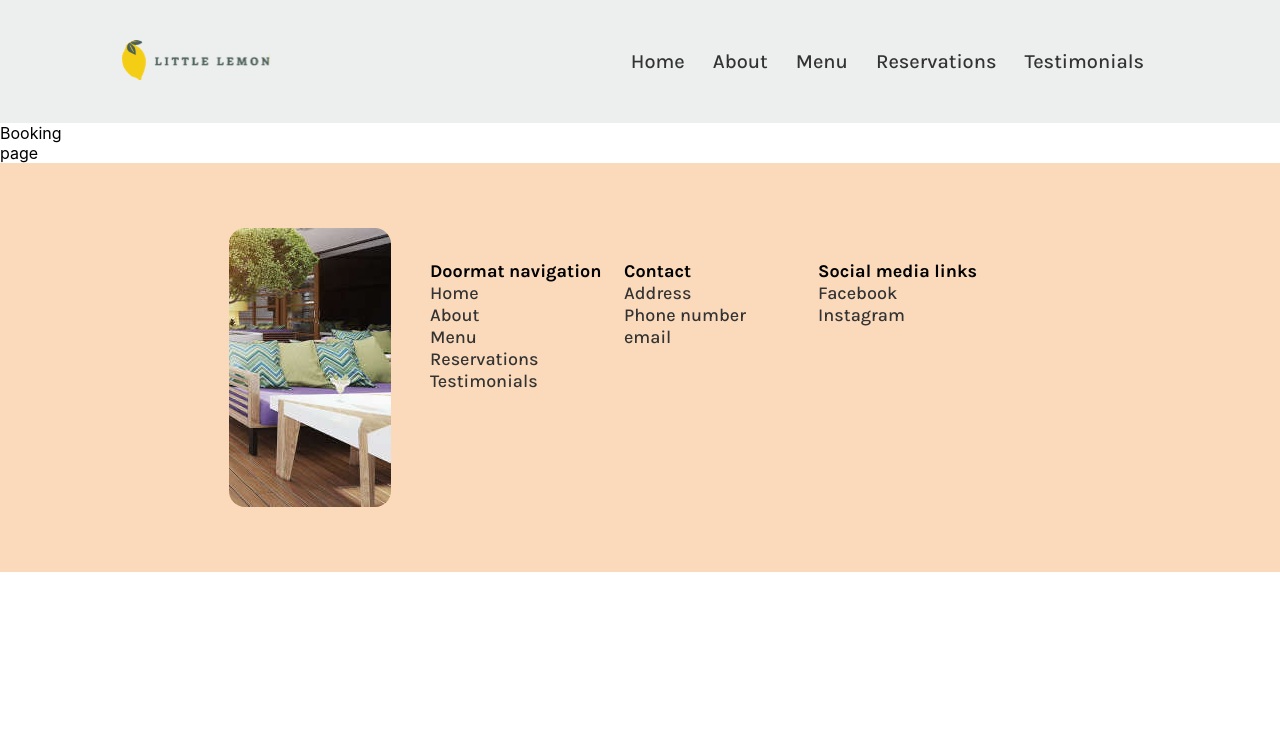
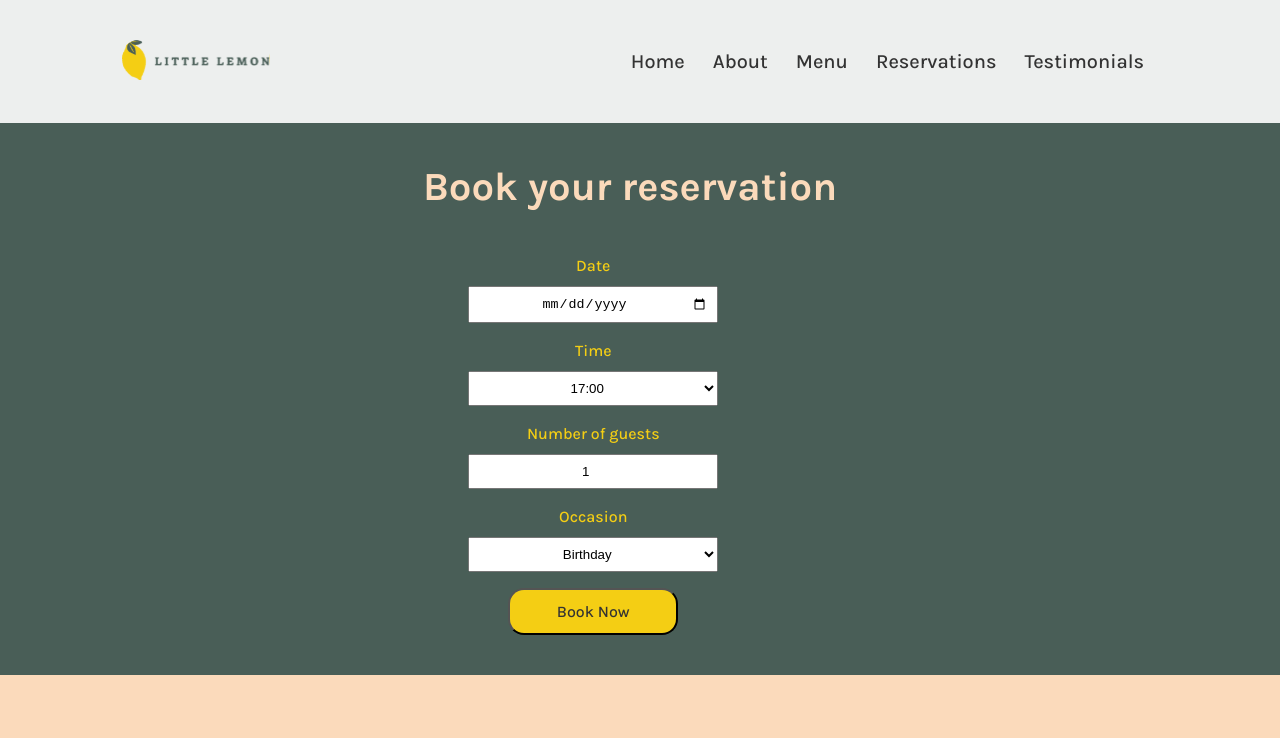
Before and after one commit to mklmng/little-lemon, a React (Create React App) app: page /booking in a window 1280 px wide. Shown: the top 738 px of the page. Built offline with nearby package versions, Linux system fonts and the light colour scheme; a web font is replaced by a local one.

Commit message:
Add Booking form with placholder data and unit tests.

```diff
--- /dev/null
+++ b/src/components/BookingForm.css
@@ -0,0 +1,33 @@
+.booking-form {
+  padding: 1.5rem;
+  grid-column: 3 / 12;
+  grid-row: 3 / 3;
+  border-radius: 16px;
+  font-family: var(--secondary-font);
+  font-size: 16px;
+  line-height: 1.5;
+}
+
+.booking-form label {
+  display: block;
+  color: var(--primary-yellow);
+  padding-bottom: 0.5rem;
+}
+
+.booking-form input {
+  display: block;
+}
+
+label {
+  padding-bottom: 0;
+  margin-bottom: 0;
+  text-align: center;
+}
+
+input, select {
+  display: block;
+  padding: 0.5rem;
+  text-align: center;
+  margin: 0 auto 1rem;
+  width: 250px;
+}
--- /dev/null
+++ b/src/components/BookingForm.js
@@ -0,0 +1,34 @@
+import { useState } from 'react';
+import './BookingForm.css';
+
+export default function BookingForm({ availableTimes, dispatch }) {
+  const [bookingTime, setTime] = useState('');
+  const [guests, setGuests] = useState(1);
+  const [occasion, setOccasion] = useState('');
+
+  return (
+    <form className='booking-form'>
+      <label htmlFor="res-date">Date</label>
+      <input type="date" id="res-date" onChange={
+        (e) => dispatch({type:"book a date", payload: e.target.value})} />
+
+      <label htmlFor="res-time">Time</label>
+      <select id="res-time" onChange={(e) => setTime(e.target.value)} value={bookingTime}>
+        {availableTimes?.map((reservationTime, index) => {
+            return (
+              <option key={index}>{reservationTime}</option>
+            );
+          })
+        }
+      </select>
+      <label htmlFor="guests">Number of guests</label>
+      <input type="number" placeholder="1" min="1" max="10" id="guests" onChange={(e) => setGuests(e.target.value)} value={guests} />
+      <label htmlFor="occasion">Occasion</label>
+      <select id="occasion" onChange={(e) => setOccasion(e.target.value)} value={occasion}>
+          <option>Birthday</option>
+          <option>Anniversary</option>
+      </select>
+      <input type="submit" value="Book Now" className='cta' />
+    </form>
+  );
+}
--- /dev/null
+++ b/src/components/BookingPage.css
@@ -0,0 +1,16 @@
+.bg-reservations {
+  background-color: var(--primary-green);
+  grid-template-rows: 20px auto auto;
+}
+
+.bg-reservations h3{
+  text-align: center;
+  grid-column: 1 / 14;
+  grid-row: 2 / 2;
+  padding-bottom: 0;
+  color: var(--secondary-cream);
+}
+
+input.cta{
+  cursor: pointer;
+}
--- a/src/components/BookingPage.js
+++ b/src/components/BookingPage.js
@@ -1,7 +1,11 @@
-export default function BookingPage() {
+import BookingForm from "./BookingForm";
+import './BookingPage.css';
+
+export default function BookingPage({availableTimes, dispatch}) {
   return (
-    <article>
-    Booking page
+    <article className="bg-reservations">
+      <h3>Book your reservation</h3>
+      <BookingForm availableTimes={availableTimes} dispatch={dispatch} />
     </article>
   )
 }
--- a/src/components/Main.js
+++ b/src/components/Main.js
@@ -1,12 +1,28 @@
 import './Main.css';
 import {Routes, Route} from "react-router-dom";
+import { useReducer } from 'react';
+
 import Homepage from './Homepage';
 import Specials from './Specials';
 import CustomersSay from './CustomersSay';
 import BookingPage from './BookingPage';
 import Chicago from './Chicago';
 
+function initializeTimes() {
+  return { availableTimes: ["17:00","18:00","19:00","20:00","21:00","22:00"] };
+}
+
+function updateTimes(state, action) {
+  if (action.type === "book a date") {
+    return { ...state, availableTimes: state.availableTimes}
+  }
+}
+
+export { initializeTimes, updateTimes };
+
 export default function Main() {
+  const [state, dispatch] = useReducer(updateTimes,{},initializeTimes);
+
   return (
     <main>
       <Routes>
@@ -14,7 +30,7 @@ export default function Main() {
         <Route path="/menu" element={<Specials />} />
         <Route path="/testimonials" element={<CustomersSay />} />
         <Route path="/about" element={<Chicago />} />
-        <Route path="/booking" element={<BookingPage />} />
+        <Route path="/booking" element={<BookingPage availableTimes={state.availableTimes} dispatch={dispatch} />} />
       </Routes>
     </main>
   )
--- a/src/components/Nav.js
+++ b/src/components/Nav.js
@@ -13,7 +13,6 @@ export default function Nav() {
 
   return (
     <nav className="main-nav">
-      <ul>
       <ul>
         <li>
           <Link to="/">Home</Link>
@@ -31,12 +30,10 @@ export default function Nav() {
           <Link to="/testimonials">Testimonials</Link>
         </li>
       </ul>
-      </ul>
       <div id="mobile-nav">
         <img id="burger" src={hamburger} alt="hamburger menu" className="hamburger-menu" onClick={switchDeviceView} />
       </div>
       <div id="mobile-menu" className={mobile ? 'animated' : null}>
-        <ul>
         <ul>
           <li>
             <Link to="/">Home</Link>
@@ -54,7 +51,6 @@ export default function Nav() {
             <Link to="/testimonials">Testimonials</Link>
           </li>
         </ul>
-        </ul>
       </div>
     </nav>
   );
```
Also changed, not shown: 1 other file (tests, documents, lock files or other folders). Lines whose indentation alone changed are shown as unchanged.
